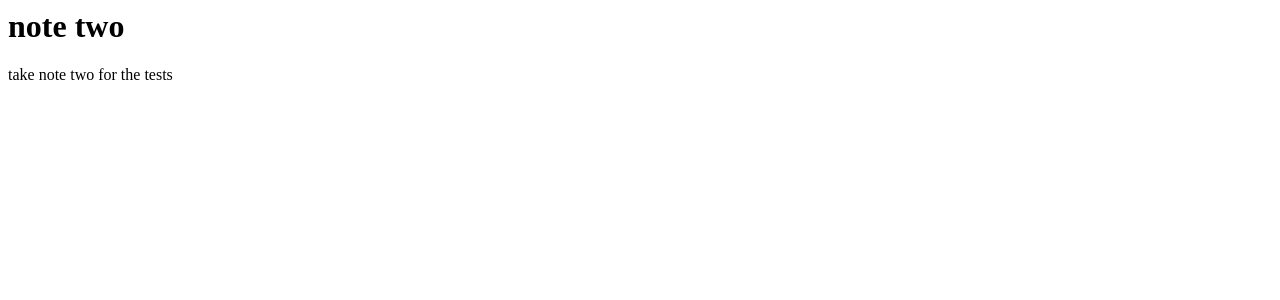
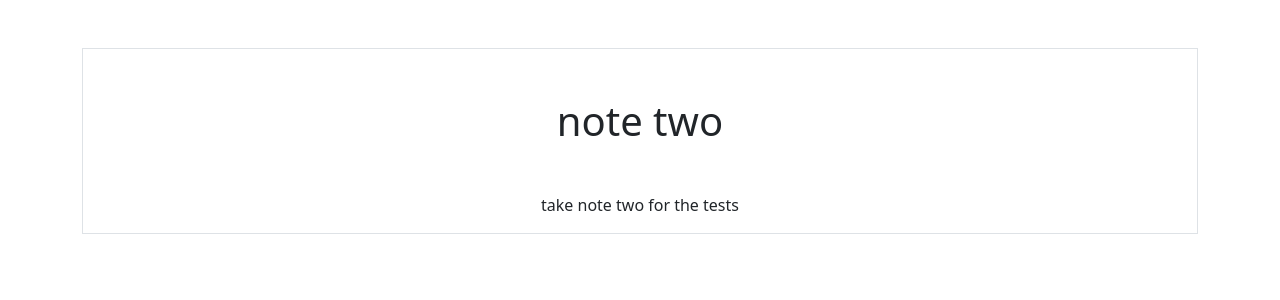
Before and after one commit to Daniel-Kav/django-react, a Django app: page /smart/notes/2 in a window 1280 px wide. Shown: the top 300 px of the page. Run offline with Django 5.2, Linux system fonts and the light colour scheme; data comes from the database, SQL or seed files in the repository.

Commit message:
creating a create endpint

```diff
--- a/notes/templates/notes/note_details.html
+++ b/notes/templates/notes/note_details.html
@@ -1,4 +1,9 @@
-<html>
-    <h1>{{note.title}}</h1>
-    <p>{{note.text}}</p>
-</html>
+{% extends "base.html" %}
+
+{% block content %}
+    <div class="border round">
+        <h1 class="my-5">{{note.title}}</h1>
+        <p>{{note.text}}</p>
+    </div>
+
+{% endblock %}
--- a/notes/templates/notes/notes_list.html
+++ b/notes/templates/notes/notes_list.html
@@ -11,7 +11,7 @@
     {% for note in all_notes %}
     <div class="col">
         <div class="p-3 border">
-            <a href="{% url 'notes.detail' pk=note.id %}"><h3 class="">{{note.title}}</h3></a>
+            <a href="{% url 'notes.detail' pk=note.id %}"><h3 class="text-dark text-decoration-none">{{note.title}}</h3></a>
             {{note.text| truncatechars:15 }}
         </div>
     </div>
--- a/notes/views.py
+++ b/notes/views.py
@@ -1,7 +1,7 @@
 from django.shortcuts import render
 from .models import Notes
 from django.http import Http404
-from django.views.generic import ListView,DetailView
+from django.views.generic import ListView,DetailView, CreateView
 
 # Create your views here.
 class NotesListView(ListView):
@@ -24,3 +24,7 @@ class DetailsView(DetailView):
 #     except Notes.DoesNotExist:
 #         raise Http404("Note Not Found")
 #     return render(request, 'notes/note_details.html', {'note': note})
+
+class CreateNotesView(CreateView):
+    model = Notes
+    fields = ['title', 'text']
```
